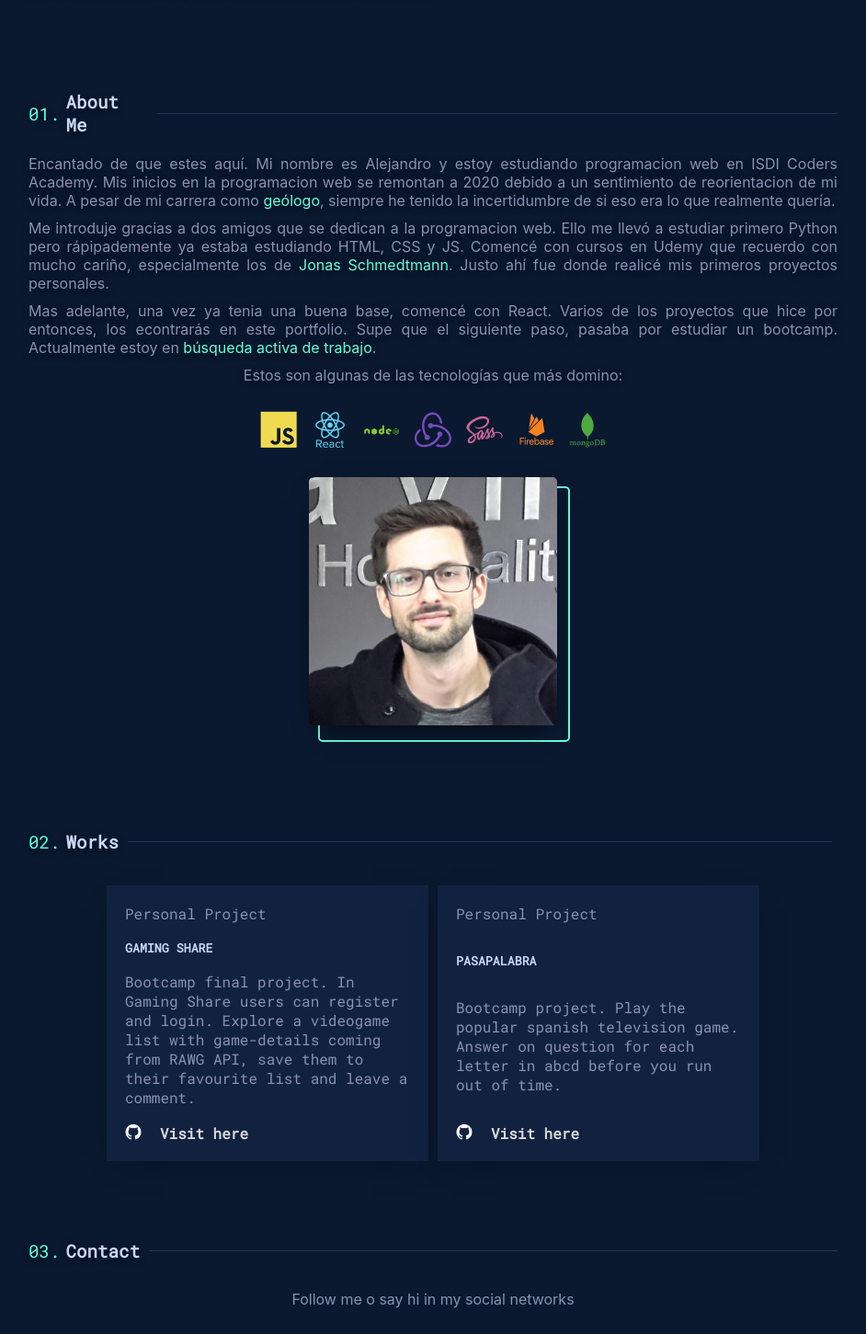
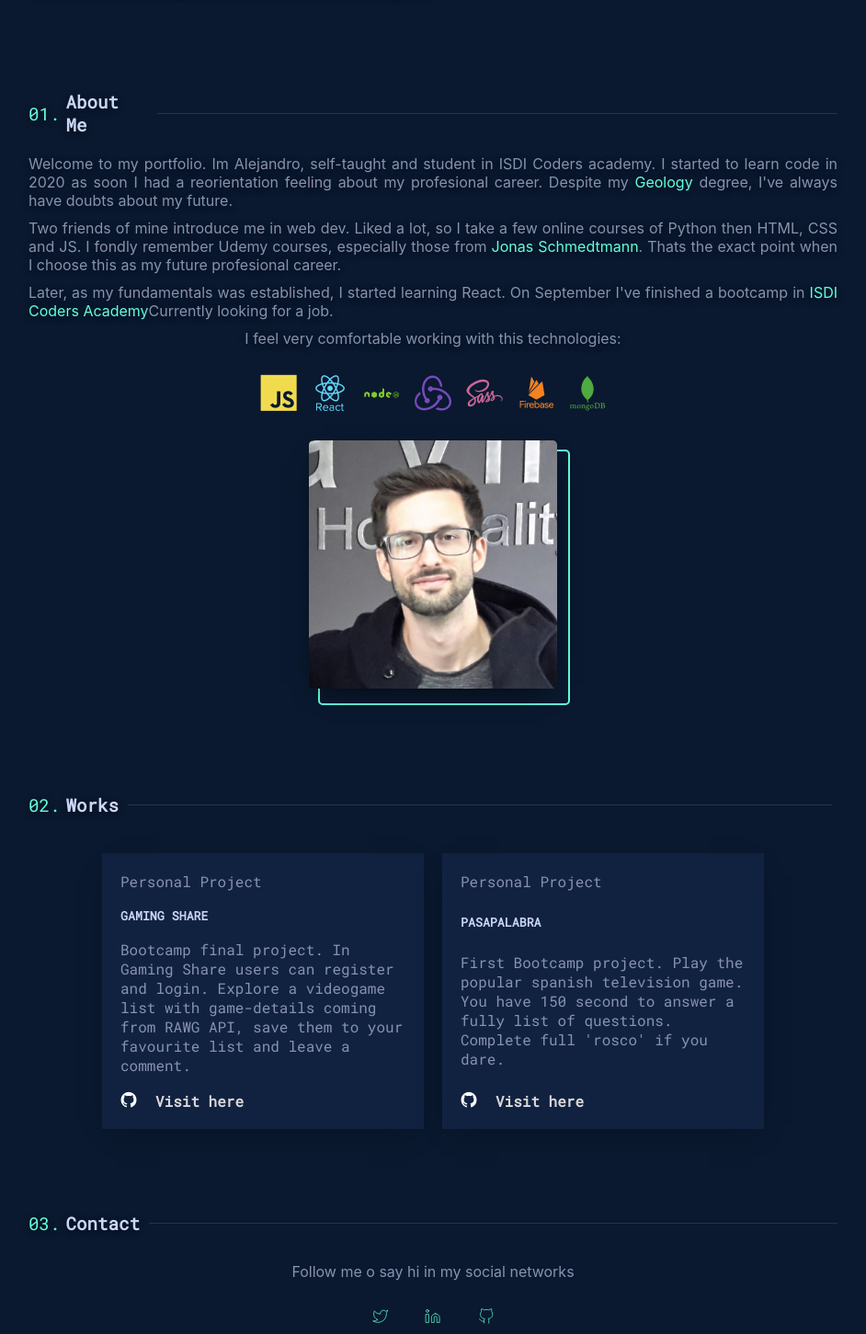
Before and after one commit to Munios12/alexPortfolio2022, a React (Create React App) app: page / in a window 1280 px wide. Shown: the part 487-1938 px from the top of the page at 92% size, without its empty margins (169-1111 px from the left). Built offline with nearby package versions, Linux system fonts and the light colour scheme.

Commit message:
add english text

```diff
--- a/src/AboutMe/AboutMe.jsx
+++ b/src/AboutMe/AboutMe.jsx
@@ -8,45 +8,56 @@ export const AboutMe = () => {
                 <h1 className="sectionAbout__title">About Me</h1>
                 <div className="sectionAbout__textContainer">
                     <p className="sectionAbout__bio bio1">
-                        Encantado de que estes aquí. Mi nombre es Alejandro y
-                        estoy estudiando programacion web en ISDI Coders
-                        Academy. Mis inicios en la programacion web se remontan
-                        a 2020 debido a un sentimiento de reorientacion de mi
-                        vida. A pesar de mi carrera como
+                        Welcome to my portfolio. Im Alejandro, self-taught and
+                        student in ISDI Coders academy. I started to learn code
+                        in 2020 as soon I had a reorientation feeling about my
+                        profesional career. Despite my
                         <span className="sectionAbout__resaltedBio">
                             {" "}
-                            geólogo
+                            Geology{" "}
                         </span>
-                        , siempre he tenido la incertidumbre de si eso era lo
-                        que realmente quería.
+                        degree, I've always have doubts about my future.
                     </p>
+                    {/*
+                        Welcome to my portfolio. Im Alejandro, self-taught and student in ISDI Coders academy.
+                        I started web dev in 2020 as soon I had a reorientation feeling about my profesional career. Despite
+                        my Geology degree, i've always have doubts about my future.
+
+                        Two friends of mine introduce me in web dev. I realise that I was really happy doing this
+                        so I started my self-taught travel, starting with Python, then HTML, CSS and JS.
+                        Starting with cheapers courses at Udemy that I fondly remember, especially those from
+                        Jonas. when I started my very first personal projects.
+
+                        Later, as my fundamentals was established, I started learning React.
+                        I liked a lot so I decided to starting a bootcamp in ISDI Coders. Check my last project in this portfolio and follow me in social media.
+
+                        Currently Im looking for a job.
+
+
+                    */}
                     <p className="sectionAbout__bio bio2">
-                        Me introduje gracias a dos amigos que se dedican a la
-                        programacion web. Ello me llevó a estudiar primero
-                        Python pero rápipademente ya estaba estudiando HTML, CSS
-                        y JS. Comencé con cursos en Udemy que recuerdo con mucho
-                        cariño, especialmente los de
+                        Two friends of mine introduce me in web dev. Liked a
+                        lot, so I take a few online courses of Python then HTML,
+                        CSS and JS. I fondly remember Udemy courses, especially
+                        those from
                         <span className="sectionAbout__resaltedBio">
                             {" "}
                             Jonas Schmedtmann
                         </span>
-                        . Justo ahí fue donde realicé mis primeros proyectos
-                        personales.
+                        . Thats the exact point when I choose this as my future
+                        profesional career.
                     </p>
                     <p className="sectionAbout__bio bio3">
-                        Mas adelante, una vez ya tenia una buena base, comencé
-                        con React. Varios de los proyectos que hice por
-                        entonces, los econtrarás en este portfolio. Supe que el
-                        siguiente paso, pasaba por estudiar un bootcamp.
-                        Actualmente estoy en
+                        Later, as my fundamentals was established, I started
+                        learning React. On September I've finished a bootcamp in
                         <span className="sectionAbout__resaltedBio">
                             {" "}
-                            búsqueda activa de trabajo
+                            ISDI Coders Academy
                         </span>
-                        .
+                        Currently looking for a job.
                     </p>
                     <p className="sectionAbout__bio">
-                        Estos son algunas de las tecnologías que más domino:
+                        I feel very comfortable working with this technologies:
                     </p>
                 </div>
 
--- a/src/Works/Works.jsx
+++ b/src/Works/Works.jsx
@@ -17,7 +17,7 @@ export const Works = () => {
                                     Bootcamp final project. In Gaming Share
                                     users can register and login. Explore a
                                     videogame list with game-details coming from
-                                    RAWG API, save them to their favourite list
+                                    RAWG API, save them to your favourite list
                                     and leave a comment.
                                 </p>
                             </div>
@@ -45,9 +45,10 @@ export const Works = () => {
 
                             <div className="work1__card-description">
                                 <p>
-                                    Bootcamp project. Play the popular spanish
-                                    television game. Answer on question for each
-                                    letter in abcd before you run out of time.
+                                    First Bootcamp project. Play the popular
+                                    spanish television game. You have 150 second
+                                    to answer a fully list of questions.
+                                    Complete full 'rosco' if you dare.
                                 </p>
                             </div>
                             <div className="work1__card-links">
@@ -60,7 +61,7 @@ export const Works = () => {
 
                                 <a
                                     className="work1__card-applink"
-                                    href="https://202204-w01-alejandro-munoz.netlify.app/"
+                                    href="https://pasapalabra-game.vercel.app/"
                                 >
                                     Visit here
                                 </a>
--- a/src/Works/works_styles.scss
+++ b/src/Works/works_styles.scss
@@ -57,6 +57,7 @@
         width: 100%;
         padding: 20px;
         height: 300px;
+        margin: 10px;
 
         .work1__card {
             width: 100%;
```
